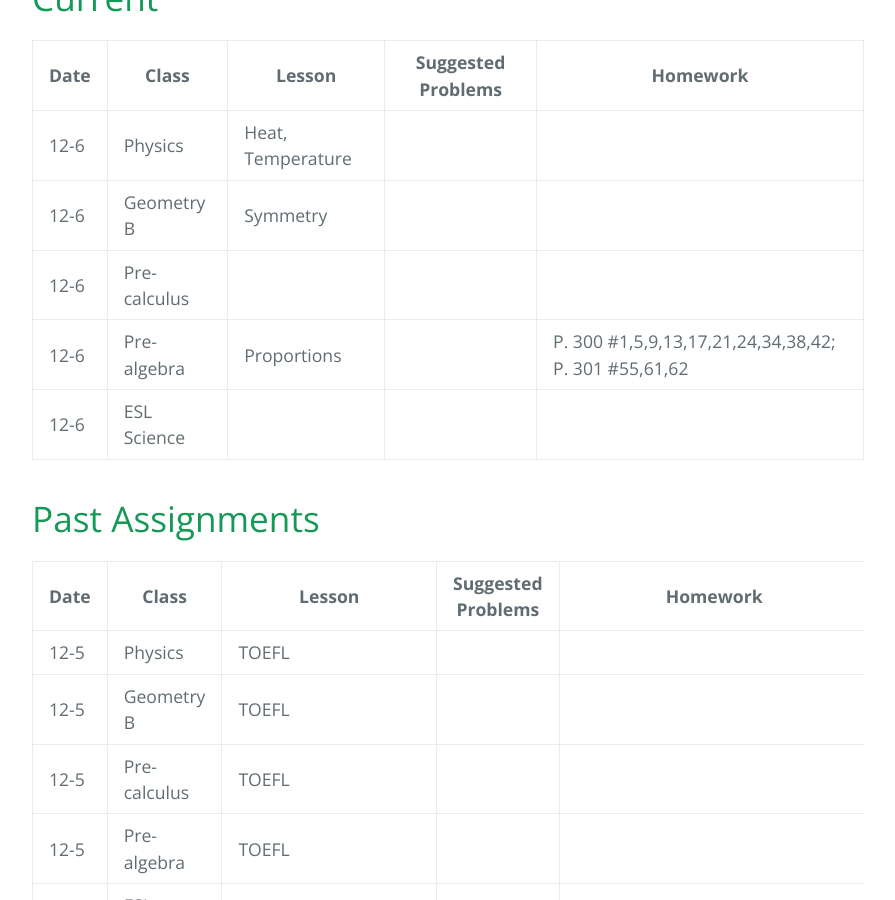
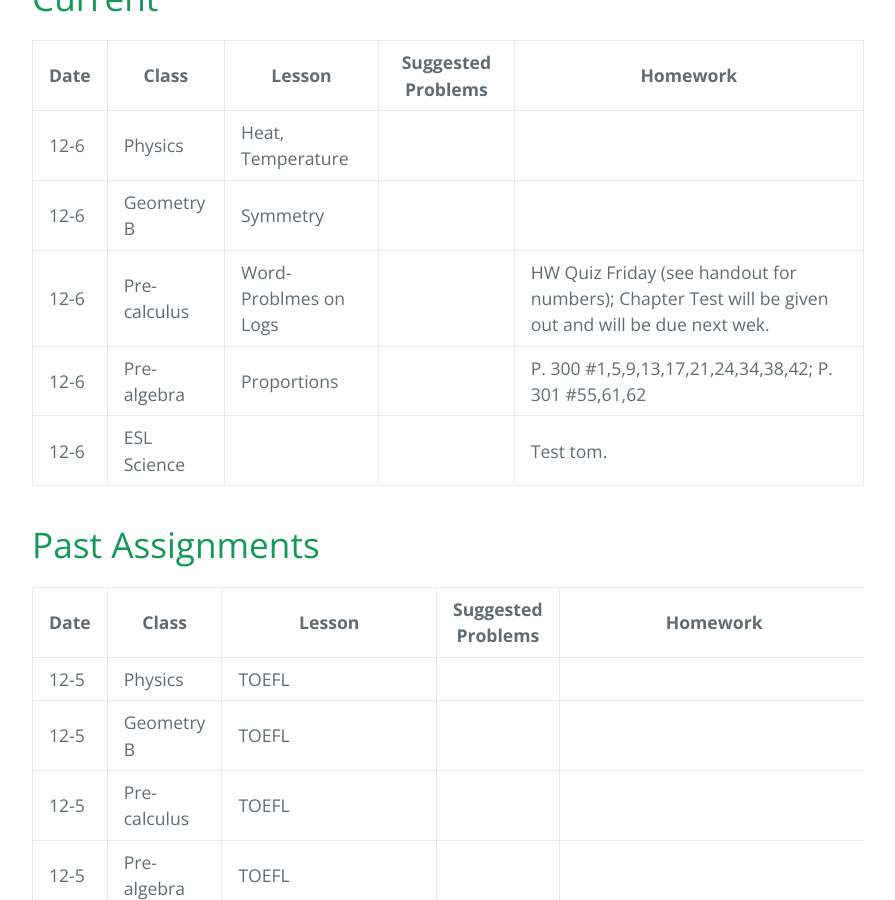
Before and after one commit to gpayoo/gpayoo, a Jekyll site: the page built from index.md, in a window 1280 px wide and 900 px high, scrolled down 528 px. Shown: the whole window, without its empty margins (192-1087 px from the left). Built offline with Jekyll 4.4.1, drawn with Linux system fonts in a browser that asks for light colours; our own code applies the rules of GitHub Pages for plain Markdown files.

Commit message:
Update index.md

```diff
--- a/index.md
+++ b/index.md
@@ -12,9 +12,9 @@ layout: default
 | ---- | ----- | ------ | -------- | ---
 | 12-6 | Physics | Heat, Temperature  | |
 | 12-6 | Geometry B | Symmetry | |
-| 12-6 | Pre-calculus |  | |
+| 12-6 | Pre-calculus | Word-Problmes on Logs| | HW Quiz Friday (see handout for numbers); Chapter Test will be given out and will be due next wek.
 | 12-6 | Pre-algebra | Proportions   | |  P. 300 #1,5,9,13,17,21,24,34,38,42; P. 301 #55,61,62
-| 12-6 | ESL Science |  |  |
+| 12-6 | ESL Science |  |  | Test tom.
 
 
 # [](#header-2) Past Assignments
```
